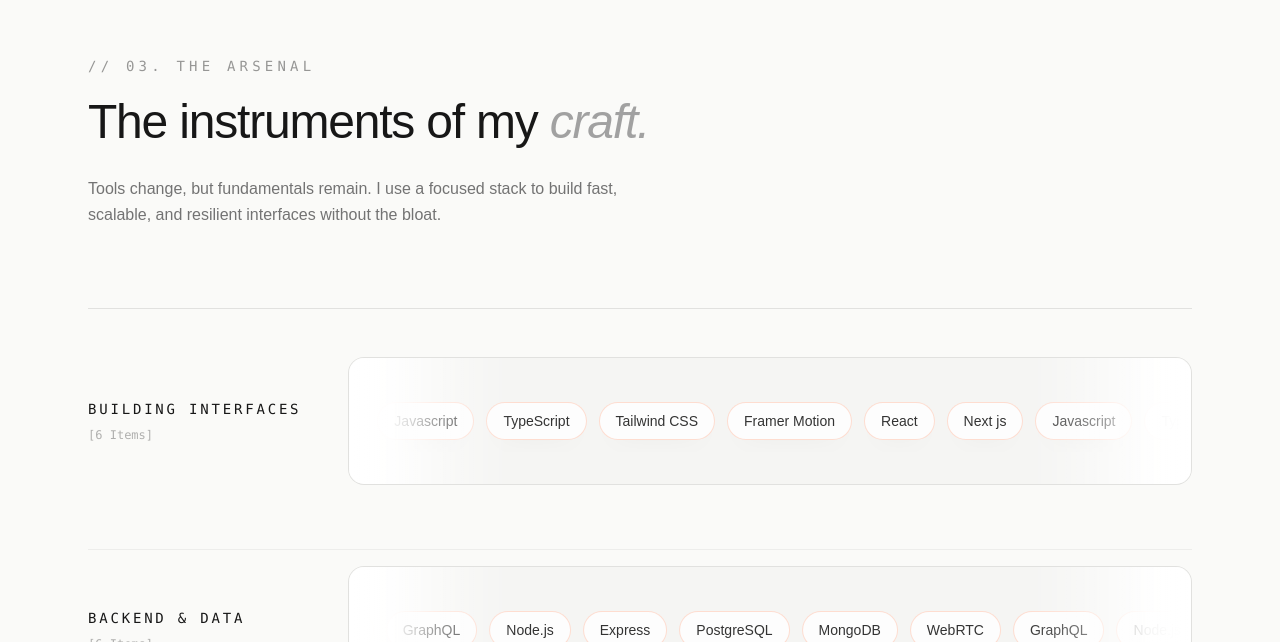
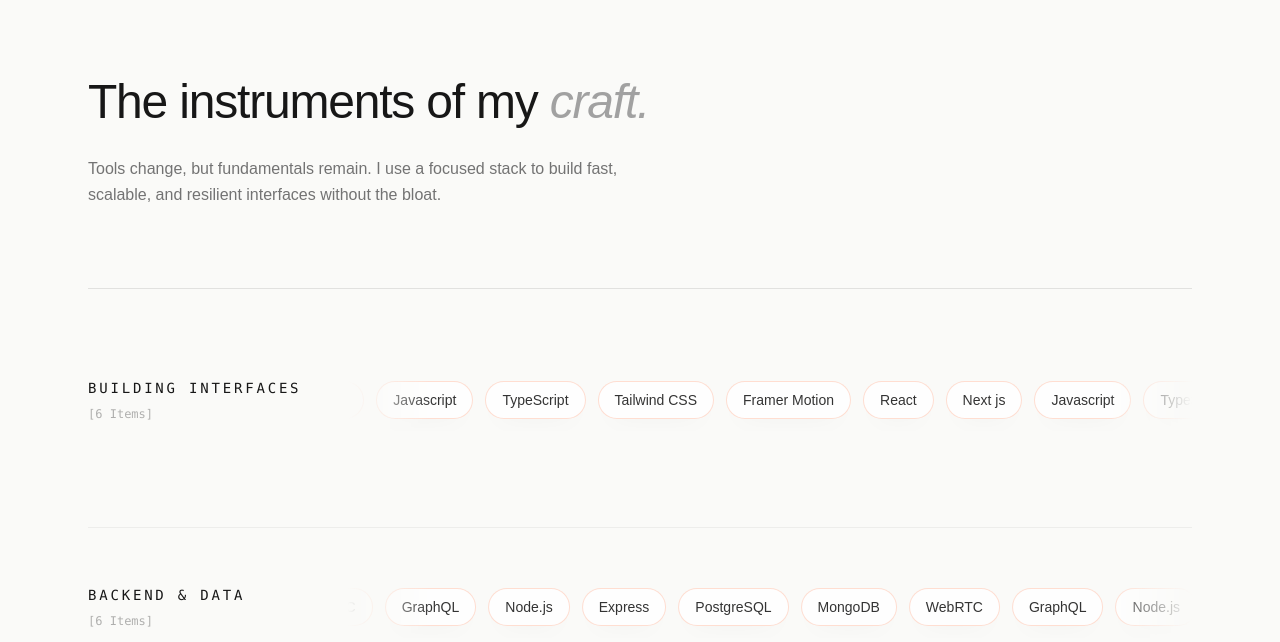
Before and after one commit to Aadarsh6/AadarshM.me, a React (Vite) app: page / in a window 1280 px wide. Shown: the part 2158-2800 px from the top of the page. Built offline with nearby package versions, Linux system fonts and the light colour scheme.

Commit message:
better hero

```diff
--- a/src/Sections/Hero.tsx
+++ b/src/Sections/Hero.tsx
@@ -1,11 +1,11 @@
 import { motion } from "framer-motion";
-import GradientBlob from "../components/Ui/GradientBlob";
+// import GradientBlob from "../components/Ui/GradientBlob";
 import Container from "../components/Ui/Container";
 
 function Hero() {
   return (
     <section id="hero" className="relative min-h-screen overflow-hidden">
-      <GradientBlob />
+      {/* <GradientBlob /> */}
 
       <Container className="relative z-10 flex min-h-screen flex-col justify-center">
         <motion.p
--- a/src/Sections/Skills.tsx
+++ b/src/Sections/Skills.tsx
@@ -7,7 +7,7 @@ function Skills() {
   return (
     <section id="skills" className="py-24 md:py-32">
       <Container>
-      {/* Restored Standard Header Orientation */}
+
       <motion.p
         initial={{ opacity: 0, y: 16 }}
         whileInView={{ opacity: 1, y: 0 }}
@@ -15,7 +15,6 @@ function Skills() {
         transition={{ duration: 0.5 }}
         className="mb-4 font-mono text-sm uppercase tracking-[0.3em] text-black/40 dark:text-white/40"
       >
-        // 03. The Arsenal
       </motion.p>
 
       <motion.h2
@@ -49,7 +48,7 @@ function Skills() {
             transition={{ duration: 0.5, delay: i * 0.1 }}
             className="group grid items-center gap-6 border-b border-black/5 pb-12 last:border-0 md:grid-cols-[220px_1fr] md:gap-10 md:pb-16 dark:border-white/5"
           >
-            {/* Left side: Monospace Data Label */}
+
             <div className="flex items-center justify-between md:block">
               <h3 className="font-mono text-sm uppercase tracking-[0.2em] text-neutral-900 dark:text-neutral-100">
                 {group.category}
@@ -59,10 +58,9 @@ function Skills() {
               </p>
             </div>
 
-            {/* Right side: Contained Marquee with Crisp Light-Mode Styling */}
-            <div className="relative overflow-hidden rounded-2xl border border-black/[0.08] bg-black/[0.02] py-8 dark:border-white/[0.08] dark:bg-white/[0.02]">
-              {/* Fade masks mapped to the container's background for smooth clipping */}
-              <div className="absolute inset-0 z-10 pointer-events-none bg-gradient-to-r from-white via-transparent to-white dark:from-[#0a0a0a] dark:to-[#0a0a0a] [mask-image:linear-gradient(to_right,white_5%,transparent_20%,transparent_80%,white_95%)]" />
+            <div className="relative overflow-hidden rounded-2xl py-8 ">
+
+              <div className="absolute inset-0 z-10 pointer-events-none from-white via-transparent to-white dark:from-[#0a0a0a] dark:to-[#0a0a0a] [mask-image:linear-gradient(to_right,white_5%,transparent_20%,transparent_80%,white_95%)]" />
 
               <SkillMarquee
                 items={group.items}
--- a/src/components/IntroSignature.tsx
+++ b/src/components/IntroSignature.tsx
@@ -63,7 +63,7 @@ function IntroSignature({ onFinish }: IntroSignatureProps) {
           initial={{ clipPath: "inset(0% 0% 0% 0%)" }}
           exit={{ clipPath: "inset(0% 0% 0% 100%)" }}
           transition={{ duration: exitDuration, ease: WIPE_EASE }}
-          className="fixed inset-0 z-[100] flex cursor-pointer items-center justify-center overflow-hidden bg-bg-light dark:bg-bg-dark"
+          className="fixed inset-0 z-[100] flex cursor-pointer items-center justify-center overflow-hidden bg-bg-lite dark:bg-bg-dark"
           aria-hidden="true"
         >
           {/* Vignette in the brand's secondary tone — ties the intro to the
--- a/src/index.css
+++ b/src/index.css
@@ -7,7 +7,7 @@
   --font-body: "Satoshi", sans-serif;
 
   --color-accent: #FF5A1F;
-  --color-secondary: #1B3A5C;   /* ink blue — light mode default */
+  --color-secondary: #1B3A5C;
   --color-bg-light: #FAFAF8;
   --color-bg-dark: #0D0D0F;
   --color-text-light: #16161A;
@@ -32,7 +32,7 @@ body {
 }
 
 .dark {
-  --color-secondary: #4A6FA5;   /* ink blue — lighter/softer for contrast on black */
+  --color-secondary: #4A6FA5;
 }
 
 body::before {
```
